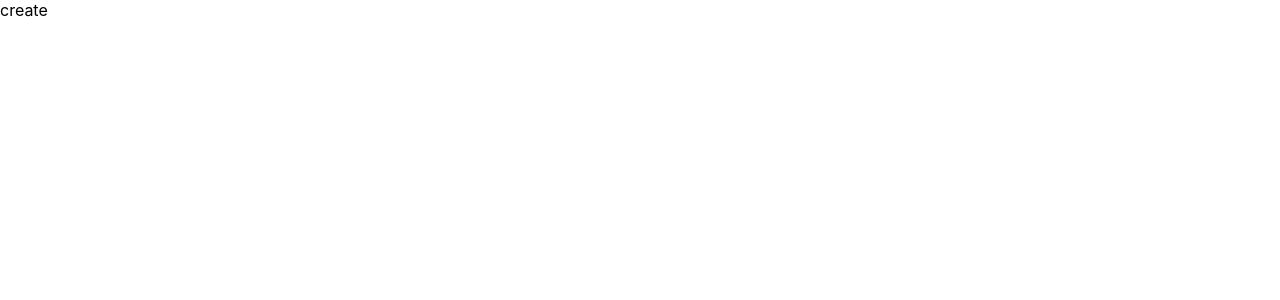
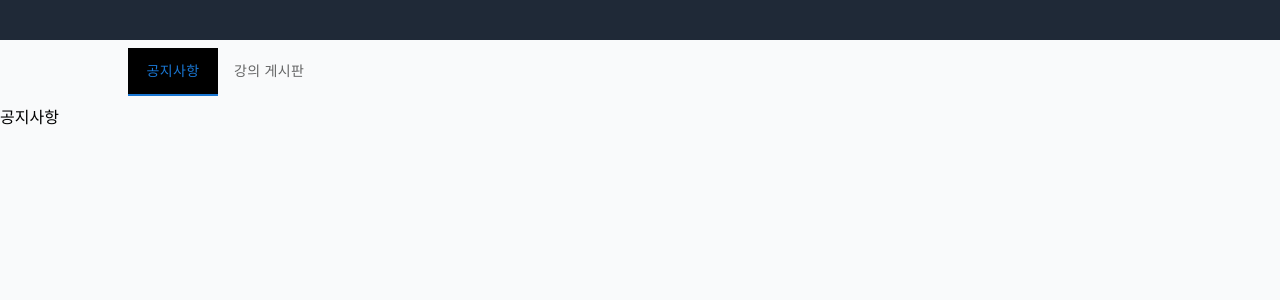
Before and after one commit to hobbyfive/hobbyfive_front, a React (Create React App) app: page /create in a window 1280 px wide. Shown: the top 300 px of the page. Built offline with nearby package versions, Linux system fonts and the light colour scheme.

Commit message:
project setting

```diff
--- a/package.json
+++ b/package.json
@@ -3,6 +3,9 @@
   "version": "0.1.0",
   "private": true,
   "dependencies": {
+    "@emotion/react": "^11.10.4",
+    "@emotion/styled": "^11.10.4",
+    "@mui/material": "^5.10.10",
     "@testing-library/jest-dom": "^5.16.5",
     "@testing-library/react": "^13.4.0",
     "@testing-library/user-event": "^13.5.0",
--- /dev/null
+++ b/src/pages/Create.css
@@ -0,0 +1,37 @@
+body {
+  background-color: #F9FAFB;
+}
+
+header {
+  height: 5vh;
+  background-color: #1F2937;
+}
+
+.h2g {
+  font-weight: 500;
+  margin: 0;
+}
+
+.hehe {
+  display: flex;
+  justify-content: space-between;
+}
+
+.hehe2 {
+  margin-top: 1.5vh;
+  margin-bottom: 1.5vh;
+}
+
+.hehe3 {
+  margin-top: 1vh;
+  text-align: right;
+}
+
+.hoho {
+  border-top: 1px solid #EEEFF2;
+
+}
+
+.hoho2{
+  padding: 2vh
+}
--- a/src/pages/Create.jsx
+++ b/src/pages/Create.jsx
@@ -1,11 +1,83 @@
-import React from 'react';
+import React, { useState } from 'react';
+
+import './Create.css';
+
+import { styled } from '@mui/material/styles';
+import Tab from '@mui/material/Tab';
+import Tabs from '@mui/material/Tabs';
+import TextField from '@mui/material/TextField';
+import InputAdornment from '@mui/material/InputAdornment';
+
+import Box from '@mui/material/Box';
+
+const StyledTabs = styled(Tabs)({
+  margin: '1vh auto',
+  width: '80vw',
+});
+
+const StyledTab = styled(Tab)({
+  '&.Mui-selected': { backgroundColor: 'black' },
+});
 
 const Create = () => {
-    return (
-        <div>
-            create
-        </div>
-    );
+  const [value, setValue] = useState(0);
+  const handleChange = (event, newValue) => {
+    setValue(newValue);
+  };
+  return (
+    <div>
+      <header></header>
+      <StyledTabs value={value} onChange={handleChange}>
+        <StyledTab label="공지사항" />
+        <StyledTab label="강의 게시판" />
+      </StyledTabs>
+      {value === 0 && <div>공지사항</div>}
+      {value === 1 && (
+        <Box
+          sx={{
+            margin: '1vh auto',
+
+            width: '80vw',
+
+            backgroundColor: 'white',
+            borderRadius: '15px',
+            border: '1px solid #EEEFF2',
+          }}
+        >
+          <div className="hoho2">
+            <div className="hehe">
+              <h2 className="h2g">질문하기</h2>
+              <button>취소</button>
+            </div>
+
+            <div className="hehe2">
+              <TextField
+                id="outlined-textarea"
+                fullWidth
+                InputProps={{
+                  endAdornment: (
+                    <InputAdornment position="end">0 / 100</InputAdornment>
+                  ),
+                }}
+              />
+            </div>
+            <div>
+              <TextField id="outlined-textarea" fullWidth multiline rows={18} />
+              <div className="hehe3">
+                <span className="hehe4">0 / 50000</span>
+              </div>
+            </div>
+          </div>
+
+          <div className="hoho hoho2">
+            <div className="hehe">
+              <h2 className="h2g">분류선택</h2>
+            </div>
+          </div>
+        </Box>
+      )}
+    </div>
+  );
 };
 
 export default Create;
```
Also changed, not shown: 1 other file (tests, documents, lock files or other folders).
